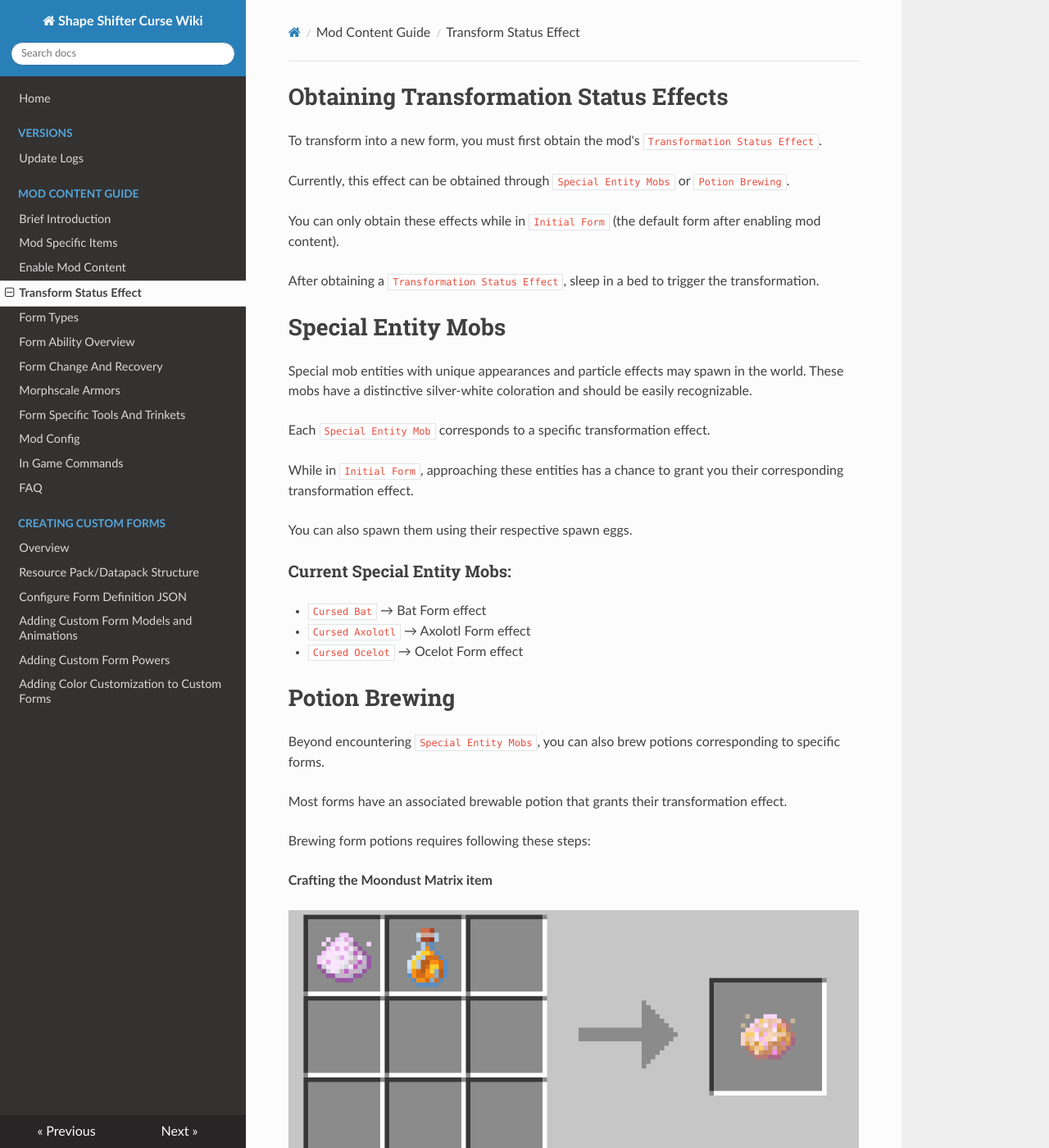
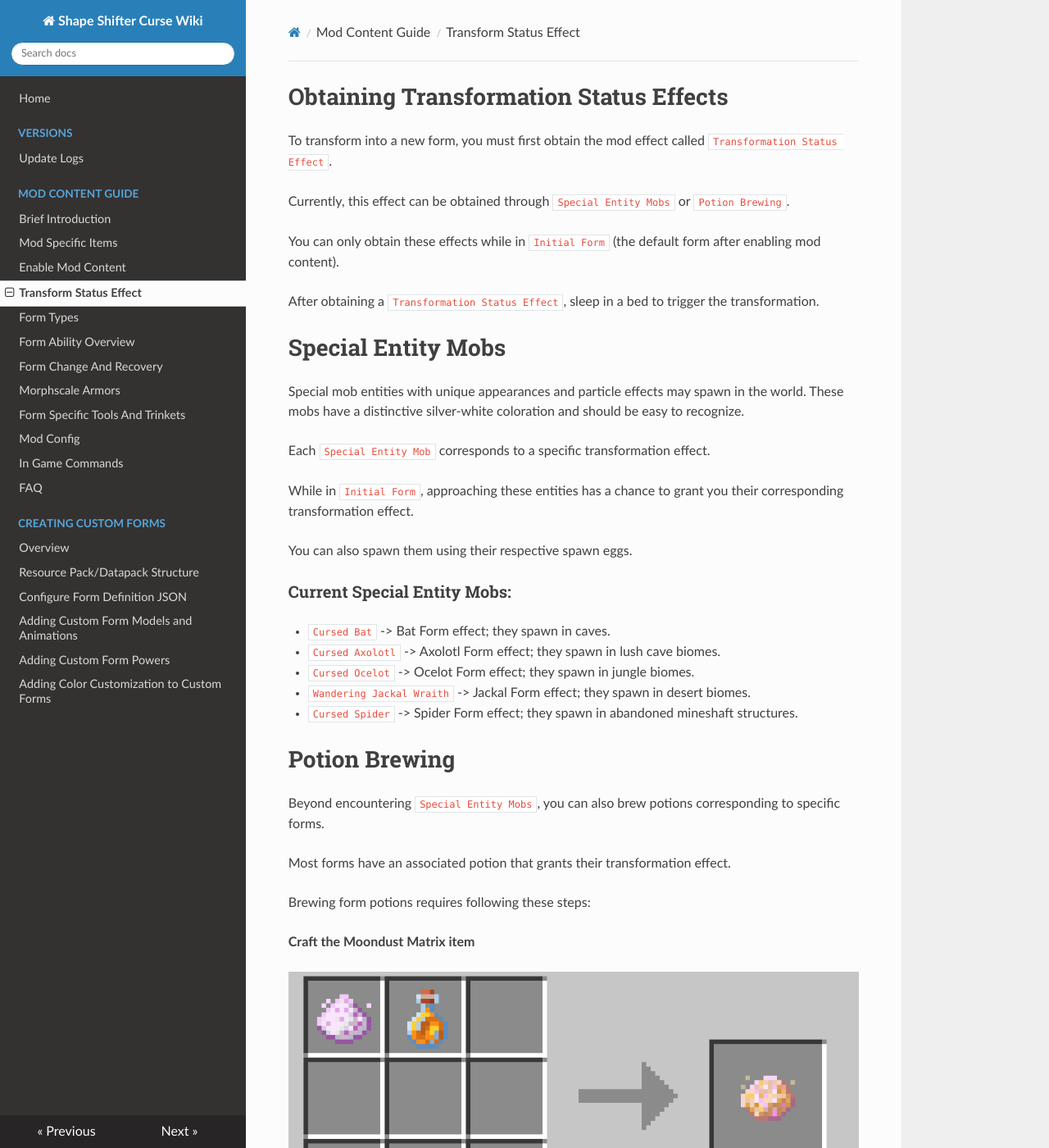
Before and after one commit to onixary/ssc_wiki_en, an MkDocs documentation site: the page built from docs/mod_content/transform_status_effect.md, in a window 1280 px wide and 1400 px high. Shown: the whole window at 82% size. Built offline with MkDocs 1.6.1, drawn with Linux system fonts in a browser that asks for light colours; nearby versions of some CDN libraries; some of the changed text lies outside the part shown.

Commit message:
update 1.9.2

```diff
--- a/docs/mod_content/transform_status_effect.md
+++ b/docs/mod_content/transform_status_effect.md
@@ -1,6 +1,6 @@
 # Obtaining Transformation Status Effects
 
-To transform into a new form, you must first obtain the mod's `Transformation Status Effect`.
+To transform into a new form, you must first obtain the mod effect called `Transformation Status Effect`.
 
 Currently, this effect can be obtained through `Special Entity Mobs` or `Potion Brewing`.
 
@@ -10,7 +10,7 @@
 
 # Special Entity Mobs
 
-Special mob entities with unique appearances and particle effects may spawn in the world. These mobs have a distinctive silver-white coloration and should be easily recognizable.
+Special mob entities with unique appearances and particle effects may spawn in the world. These mobs have a distinctive silver-white coloration and should be easy to recognize.
 
 Each `Special Entity Mob` corresponds to a specific transformation effect.
 
@@ -19,23 +19,30 @@
 You can also spawn them using their respective spawn eggs.
 
 ### Current Special Entity Mobs:
-- `Cursed Bat` → Bat Form effect
-- `Cursed Axolotl` → Axolotl Form effect
-- `Cursed Ocelot` → Ocelot Form effect
+
+- `Cursed Bat` -> Bat Form effect; they spawn in caves.
+
+- `Cursed Axolotl` -> Axolotl Form effect; they spawn in lush cave biomes.
+
+- `Cursed Ocelot` -> Ocelot Form effect; they spawn in jungle biomes.
+
+- `Wandering Jackal Wraith` -> Jackal Form effect; they spawn in desert biomes.
+
+- `Cursed Spider` -> Spider Form effect; they spawn in abandoned mineshaft structures.
 
 # Potion Brewing
 
 Beyond encountering `Special Entity Mobs`, you can also brew potions corresponding to specific forms.
 
-Most forms have an associated brewable potion that grants their transformation effect.
+Most forms have an associated potion that grants their transformation effect.
 
 Brewing form potions requires following these steps:
 
-**Crafting the Moondust Matrix item**
+**Craft the Moondust Matrix item**
 
 ![](../img/moondust_matrix_recipe.png)
 
-**Brew Moondust Potion using Moondust Matrix And Awkward Potion**
+**Brew Moondust Potion using Moondust Matrix and Awkward Potion**
 
 ![](../img/moondust_potion_brew.png)
 
@@ -44,15 +51,25 @@
 ![](../img/form_potion_brew.png)
 
 ### Current Form Potion Recipes:
-- `Moondust Potion` + `Dripstone` = `Bat Form Potion`
+
+- `Moondust Potion` + `Pointed Dripstone` = `Bat Form Potion`
+
 - `Moondust Potion` + `Big Dripleaf` = `Axolotl Form Potion`
-- `Moondust Potion` + `Raw Chicken` = `Ocelot Form Potion`
+
+- `Moondust Potion` + `Chicken` = `Ocelot Form Potion`
+
 - `Moondust Potion` + `Amethyst Shard` = `Allay Form Potion`
-- `Moondust Potion` + `Cod bucket` = `Feral Cat Form Potion`
 
-### Special Potion Exception:
+- `Moondust Potion` + `Cod Bucket` = `Feral Cat Form Potion`
+
+- `Moondust Potion` + `Ectoplasmic Rag` = `Jackal Form Potion`
+
+- `Moondust Potion` + `Silk Dew` = `Spider Form Potion`
+
+### Special Potions:
+
 You need the `Familiar Fox Form Potion` to obtain the Familiar Fox transformation effect, but this potion cannot be brewed.
 
-Instead, when encountering witches while in `Initial Form`, witches have a chance to throw this potion at you, granting the effect. Additionally, witches may drop `Splash Familiar Fox Potion`.
+Instead, when encountering witches while in `Initial Form`, witches have a chance to throw this potion at you, granting the effect. Witches may also drop `Splash Familiar Fox Form Potion`.
 
-Snow Fox form, as a variant of Familiar Fox form, it's form potion can not brewed directly either. Instead, you'll need to use a `Golden Nugget` to purify `Splash Familiar Fox Potion` in Brewing Stand to obtain `Splash Snow Fox Potion`.
+Snow Fox Form, as a variant of Familiar Fox Form, also has a corresponding `Snow Fox Form Potion` that cannot be brewed directly. Instead, you need to purify the `Splash Familiar Fox Form Potion` that witches may drop by using a `Gold Nugget` in a brewing stand.
```
Also changed, not shown: docs/mod_content/form-specific_tools_and_trinkets.md (+53 -28 lines), docs/mod_content/form_ability_overview.md (+6 -4 lines), docs/mod_content/form_change_and_recovery.md (+11 -5 lines), docs/mod_content/form_types.md (+29 -13 lines), docs/update_log/update_log.md (+65 -17 lines), docs/img/auxiliary_axe_recipe.png (added), docs/img/auxiliary_pickaxe_recipe.png (added), docs/img/auxiliary_sword_recipe.png (added), docs/img/venom_spindle_recipe.png (added).
